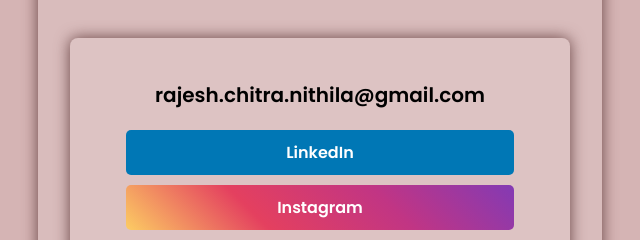
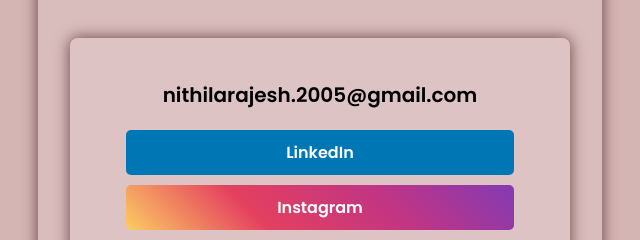
Before and after one commit to Nithila0411/nithila, a plain HTML site: page contact.html in a window 1280 px wide. Shown: the part 499-739 px from the top of the page, 320-960 px from the left. Drawn offline with Linux system fonts and the light colour scheme.

Commit message:
updated website

```diff
--- a/contact.html
+++ b/contact.html
@@ -31,7 +31,7 @@
 
         <div class="contact-container">
             <div class="contact-links">
-                <a href="rajesh.chitra.nithila@gmail.com" class="email-link">rajesh.chitra.nithila@gmail.com</a>
+                <a href="nithilarajesh.2005@gmail.com" class="email-link">nithilarajesh.2005@gmail.com</a>
                 <a href="https://www.linkedin.com/in/yourprofile" class="social-btn linkedin-btn">LinkedIn</a>
                 <a href="https://www.instagram.com/yourprofile" class="social-btn instagram-btn">Instagram</a>
             </div>
```
